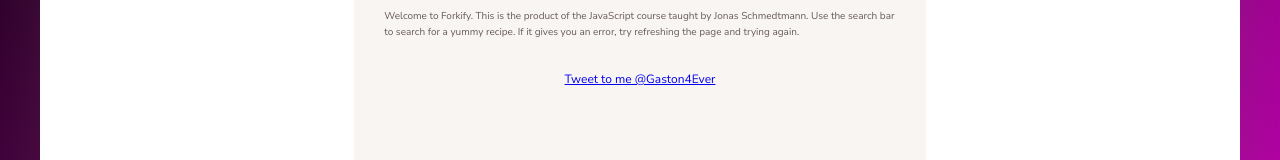
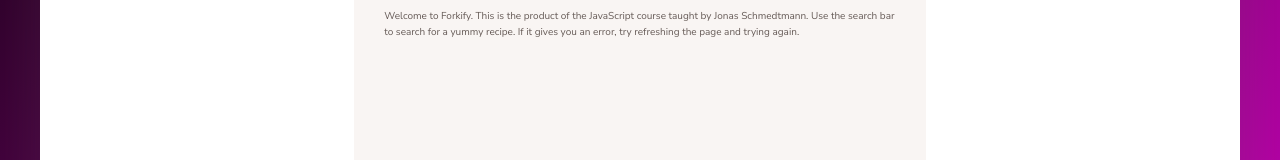
Before and after one commit to christopherbclark/forkify2, a website: page src/index.html in a window 1280 px wide. Shown: the part 507-667 px from the top of the page. Drawn offline with Linux system fonts and the light colour scheme; files that its build step writes are made by us from their sources; a script that the page names is missing; files whose address does not match are found by name.

Commit message:
removed twitter

```diff
--- a/src/index.html
+++ b/src/index.html
@@ -463,9 +463,7 @@
 -->
 
             <div class="copyright">
-                <center>
-                <a href="https://twitter.com/intent/tweet?screen_name=Gaston4Ever&ref_src=twsrc%5Etfw" class="twitter-mention-button" data-show-count="false">Tweet to me @Gaston4Ever</a><script async src="https://platform.twitter.com/widgets.js" charset="utf-8"></script>
-                </center>
+
             </div>
 
         </div>
```
Also changed, not shown: dist/index.html.
